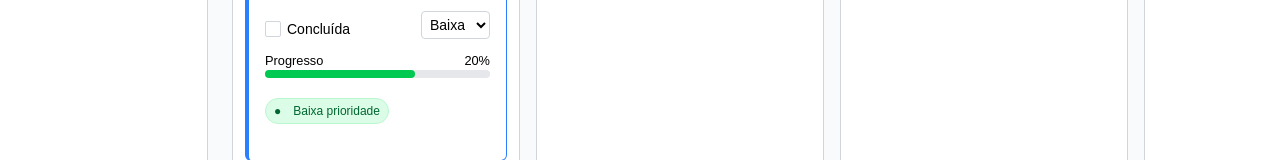
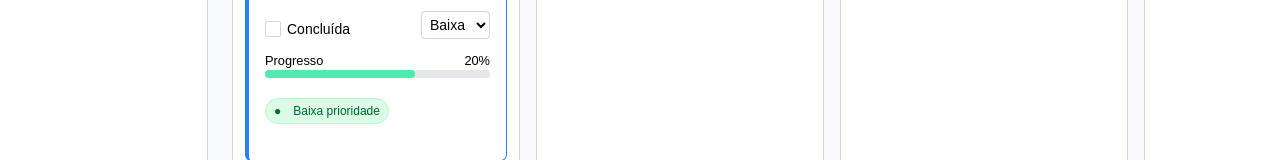
Before and after one commit to marcelosarinho/kanban, a React (Vite) app in the folder frontend/: page / in a window 1280 px wide. Shown: the part 355-515 px from the top of the page. Built offline with nearby package versions, Linux system fonts and the light colour scheme; some icons are missing; a web font is replaced by a local one.

Commit message:
style: progress bar color

```diff
--- a/frontend/src/components/ProgressBar.tsx
+++ b/frontend/src/components/ProgressBar.tsx
@@ -7,7 +7,7 @@ export default function ProgressBar() {
       </div>
 
       <div className="w-full h-2 bg-gray-200 dark:bg-slate-700 rounded-full">
-        <div className="h-2 bg-green-500 dark:bg-green-700 rounded-full w-2/3"></div>
+        <div className="h-2 bg-success rounded-full w-2/3"></div>
       </div>
     </div>
   )
```
